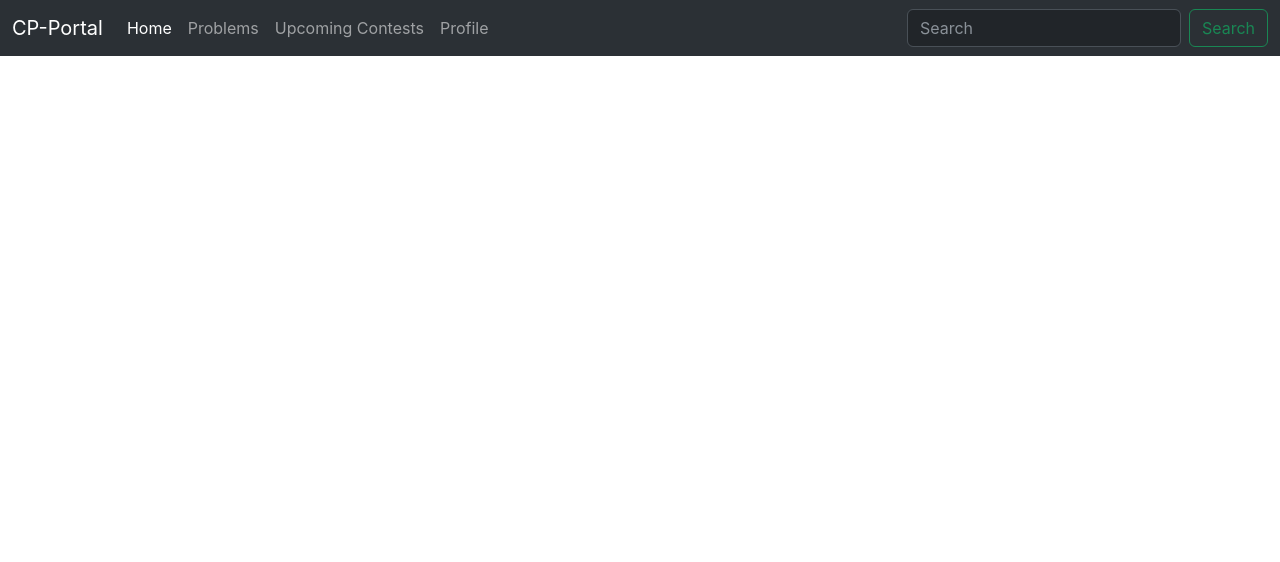
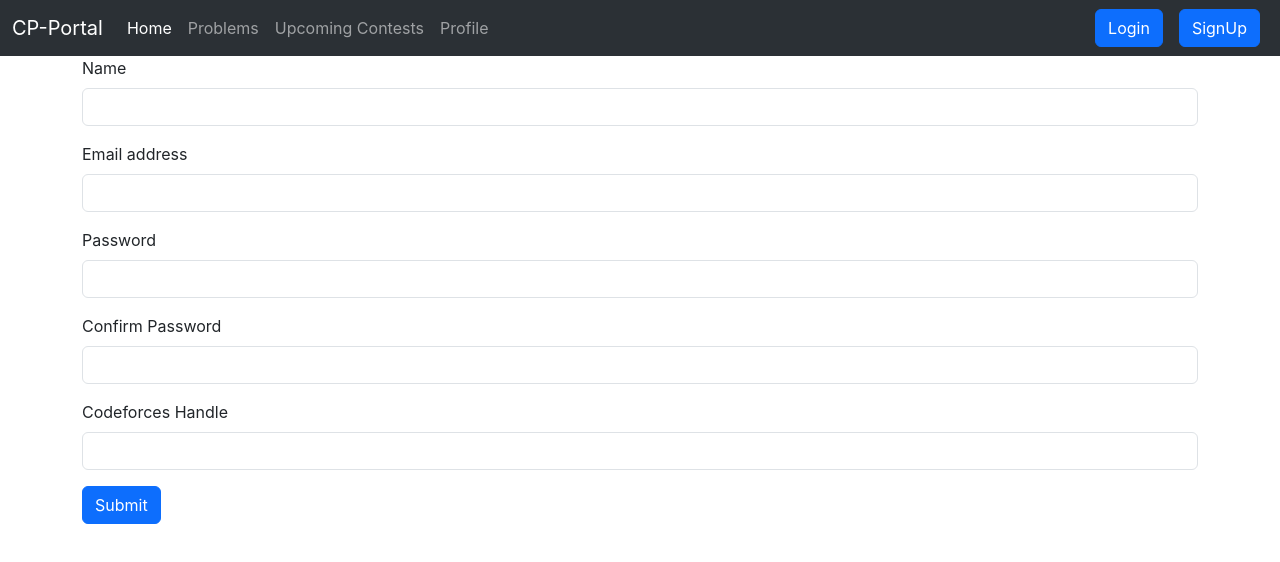
Before and after one commit to AryanGKulkarni/CP-Portal, a React (Create React App) app: page /signup in a window 1280 px wide. Shown: the top 562 px of the page. Built offline with nearby package versions, Linux system fonts and the light colour scheme.

Commit message:
Login and SignUp pages added

```diff
--- a/src/App.js
+++ b/src/App.js
@@ -7,6 +7,8 @@
 import { BrowserRouter as Router, Route, Routes } from 'react-router-dom';
 import UpcomingContests from './components/UpcomingContests';
 import UserProfile from './components/UserProfile';
+import Login from './components/Login';
+import Signup from './components/Signup';
 
 const DefaultPage = () => {
   return (
@@ -22,6 +24,8 @@
       <Navbar />
       <Routes>
         <Route path="/" element={<DefaultPage />} />
+        <Route path="/login" element={<Login />} />
+        <Route path="/signup" element={<Signup />} />
         <Route path="/Problemset" element={<Problemset />} />
         <Route path="/UpcomingContests" element={<UpcomingContests />} />
         <Route path="/UserProfile" element={<UserProfile name="Aryan Kulkarni" handle="AK2507" />} />
--- /dev/null
+++ b/src/components/Login.js
@@ -0,0 +1,52 @@
+import React, { useState } from 'react'
+import {useNavigate} from 'react-router-dom';
+
+const Login = (props) => {
+
+    const [credentials, setCredentials] = useState({email:"", password:""});
+    let navigate = useNavigate();
+    const handleSubmit = async (e)=>{
+        e.preventDefault();
+        const response = await fetch(`http://localhost:5000/api/auth/login`, {
+            method: "POST",
+            headers: {
+              "Content-Type": "application/json",
+            },
+            body: JSON.stringify({email: credentials.email, password: credentials.password}),
+        });
+        const json = await response.json();
+        if(json.sucess){
+            console.log(json)
+            localStorage.setItem('token', json.authToken)
+            props.showAlert("Logged In Sucessfully", "success");
+            navigate("/");
+        }
+        else{
+            props.showAlert("Invalid Credentials", "danger")
+        }
+
+    }
+
+    const onChange = (e)=>{
+        setCredentials({...credentials, [e.target.name]: e.target.value})
+    }
+
+    return (
+        <div className="container">
+            <form onSubmit={handleSubmit}>
+                <div className="mb-3">
+                    <label htmlFor="email" className="form-label">Email address</label>
+                    <input type="email" className="form-control" name="email" id="email" value={credentials.email} aria-describedby="emailHelp" onChange={onChange} />
+                    <div id="emailHelp" className="form-text">We'll never share your email with anyone else.</div>
+                </div>
+                <div className="mb-3">
+                    <label htmlFor="password" className="form-label">Password</label>
+                    <input type="password" className="form-control" name="password" id="password" value={credentials.password} onChange={onChange} />
+                </div>
+                <button type="submit" className="btn btn-primary">Submit</button>
+            </form>
+        </div>
+    )
+}
+
+export default Login
--- a/src/components/Navbar.js
+++ b/src/components/Navbar.js
@@ -1,7 +1,13 @@
 import React from 'react'
 import { Link } from 'react-router-dom'
+import {useNavigate} from 'react-router-dom';
 
 export default function Navbar() {
+    let navigate = useNavigate();
+    const handleLogout = ()=>{
+      localStorage.removeItem('token');
+      navigate("/login");
+    }
   return (
     <nav className="navbar navbar-expand-lg bg-body-tertiary" data-bs-theme="dark" style={{Color: 'red'}}>
         <div className="container-fluid">
@@ -24,10 +30,10 @@
                     <Link className="nav-link" to="/UserProfile">Profile</Link>
                     </li>
                 </ul>
-                <form className="d-flex" role="search">
-                    <input className="form-control me-2" type="search" placeholder="Search" aria-label="Search"/>
-                    <button className="btn btn-outline-success" type="submit">Search</button>
-                </form>
+                {!localStorage.getItem('token')?<form className="d-flex">
+                <Link className="btn btn-primary mx-2" to="/login" role="button">Login</Link>
+                <Link className="btn btn-primary mx-2" to="/signup" role="button">SignUp</Link>
+                </form>: <button onClick={handleLogout} className="btn btn-primary mx-2">Logout</button>}
             </div>
         </div>
     </nav>
--- /dev/null
+++ b/src/components/Signup.js
@@ -0,0 +1,66 @@
+import React, { useState } from 'react'
+import {useNavigate} from 'react-router-dom';
+
+const Signup = (props) => {
+
+  const [credentials, setCredentials] = useState({name:"",email:"", password:"",cpassword:"",handel:""});
+  let navigate = useNavigate();
+  const handleSubmit = async (e)=>{
+      e.preventDefault();
+      const {name, email, password, cpassword,handle} = credentials;
+      const response = await fetch(`http://localhost:5000/api/auth/createuser`, {
+          method: "POST",
+          headers: {
+            "Content-Type": "application/json",
+          },
+          body: JSON.stringify({name,email,password,handle}),
+      });
+      const json = await response.json();
+      if(json.sucess){
+          console.log(json)
+          localStorage.setItem('token', json.authtoken)
+          navigate("/");
+          props.showAlert("Account created Sucessfully", "success");
+      }
+      else{
+        props.showAlert("User with this email already exists", "danger");
+      }
+
+  }
+
+  const onChange = (e)=>{
+      setCredentials({...credentials, [e.target.name]: e.target.value})
+  }
+
+
+
+  return (
+    <div className="container">
+      <form onSubmit={handleSubmit}>
+        <div className="mb-3">
+          <label htmlFor="name" className="form-label">Name</label>
+          <input type="text" className="form-control" id="name" name="name" aria-describedby="emailHelp" onChange={onChange}/>
+        </div>
+        <div className="mb-3">
+          <label htmlFor="email" className="form-label">Email address</label>
+          <input type="email" className="form-control" id="email" name="email" aria-describedby="emailHelp" onChange={onChange}/>
+        </div>
+        <div className="mb-3">
+          <label htmlFor="password" className="form-label">Password</label>
+          <input type="password" className="form-control" id="password" name="password" onChange={onChange} minLength={5} required />
+        </div>
+        <div className="mb-3">
+          <label htmlFor="cpassword" className="form-label">Confirm Password</label>
+          <input type="password" className="form-control" id="cpassword" name="cpassword" onChange={onChange} minLength={5} required />
+        </div>
+        <div className="mb-3">
+          <label htmlFor="handle" className="form-label">Codeforces Handle</label>
+          <input type="text" className="form-control" id="handle" name="handle" onChange={onChange} minLength={5} required />
+        </div>
+        <button type="submit" className="btn btn-primary">Submit</button>
+      </form>
+    </div>
+  )
+}
+
+export default Signup
```
